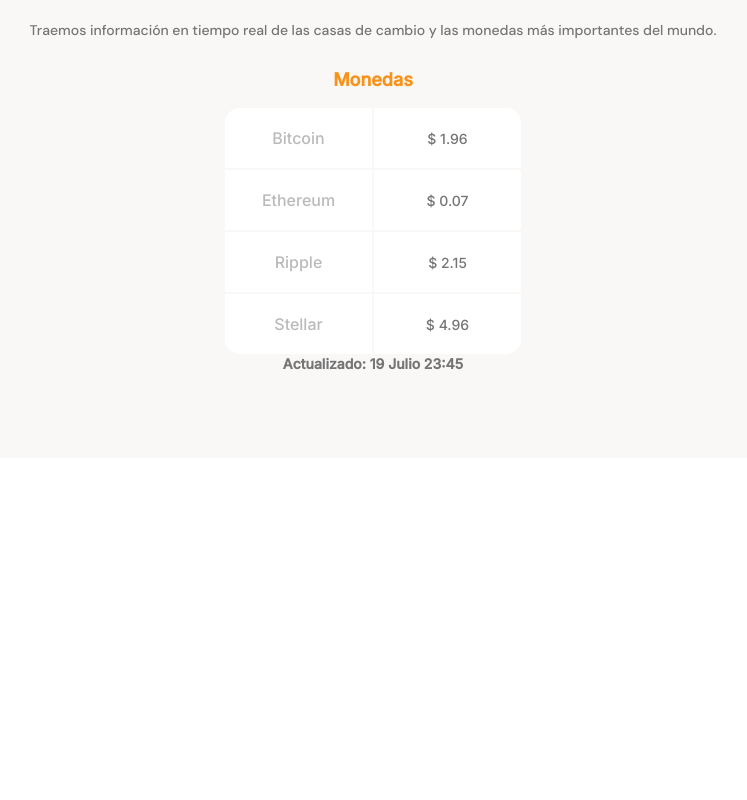
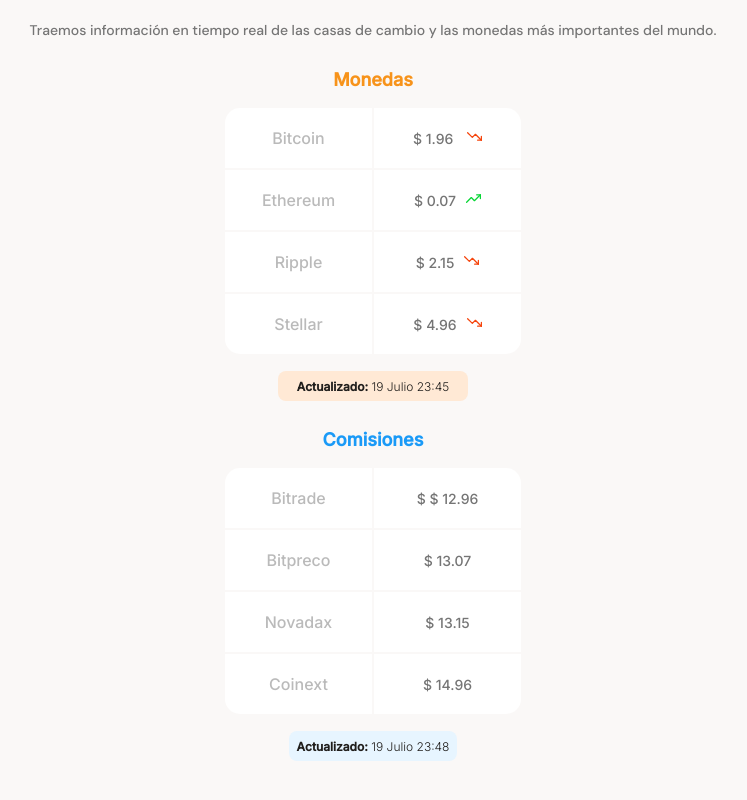
Before and after one commit to alejita180/mobilefirst, a plain HTML site: page index.html in a window 1280 px wide. Shown: the part 698-1498 px from the top of the page, without its empty margins (267-1014 px from the left). Before the commit the page ends 1156 px from the top, so only its background shows below. Drawn offline with Linux system fonts and the light colour scheme.

Commit message:
Tables are ready

```diff
--- a/index.html
+++ b/index.html
@@ -32,24 +32,50 @@
             <table>
               <tr>
                 <td class="table__top-left">Bitcoin</td>
-                <td class="table__top-right table__right">$ 1.96 <span></span></td>
+                <td class="table__top-right table__right">$ 1.96 <span class="down"></span></td>
               </tr>
               <tr>
                 <td>Ethereum</td>
-                <td class="table__right">$ 0.07</td>
+                <td class="table__right">$ 0.07<span class="up"></span></td>
               </tr>
               <tr>
                 <td>Ripple</td>
-                <td class="table__right">$ 2.15</td>
+                <td class="table__right">$ 2.15<span class="down"></span></td>
               </tr>
               <tr>
                 <td class="table__bottom-left">Stellar</td>
-                <td class="table__bottom-right table__right">$ 4.96</td>
+                <td class="table__bottom-right table__right">$ 4.96<span class="down"></span></td>
               </tr>
             </table>
           </div>
-          <div>
-            <p><b>Actualizado: 19 Julio 23:45</b></p>
+          <div class="currency-table--date">
+            <p><b>Actualizado:</b> 19 Julio 23:45</p>
+          </div>
+        </div>
+        <div class="main-commissions-table">
+          <p class="commissions-table--title">Comisiones</p>
+          <div class="commissions-table--container">
+            <table>
+              <tr>
+                <td class="table__top-left">Bitrade</td>
+                <td class="table__top-right table__right">$ $ 12.96</td>
+              </tr>
+              <tr>
+                <td>Bitpreco</td>
+                <td class="table__right">$ 13.07</td>
+              </tr>
+              <tr>
+                <td>Novadax</td>
+                <td class="table__right">$ 13.15</td>
+              </tr>
+              <tr>
+                <td class="table__bottom-left">Coinext</td>
+                <td class="table__bottom-right table__right">$ 14.96</td>
+              </tr>
+            </table>
+          </div>
+          <div class="commissions-table--date">
+            <p><b>Actualizado:</b> 19 Julio 23:48</p>
           </div>
         </div>
       </section>
--- a/style.css
+++ b/style.css
@@ -143,7 +143,7 @@ main {
   color: #757575;
 }
 
-.main-currency-table {
+.main-currency-table, .main-commissions-table {
   width: 70%;
   min-width: 235px;
   max-width: 500px;
@@ -152,7 +152,7 @@ main {
   font-family: "Inter", sans-serif;
 }
 
-.main-currency-table .currency-table--title {
+.main-currency-table .currency-table--title, .main-commissions-table .commissions-table--title {
   margin-bottom: 15px;
   font-size: 1.8rem;
   font-weight: bold;
@@ -160,7 +160,11 @@ main {
   color: var(--bitcoin-orange);
 }
 
-.currency-table--container {
+.main-commissions-table .commissions-table--title {
+  color: var(--secondary-blue);
+}
+
+.currency-table--container, .commissions-table--container {
   width: 90%;
   min-width: 230px;
   max-width: 300px;
@@ -168,12 +172,12 @@ main {
   margin: 0 auto;
 }
 
-.currency-table--container table {
+.currency-table--container table, .commissions-table--container table {
   width: 100%;
   height: 100%;
 }
 
-.currency-table--container td {
+.currency-table--container td, .commissions-table--container td {
   width: 50%;
   font-size: 1.6rem;
   font-weight: 500;
@@ -182,25 +186,73 @@ main {
   background-color: var(--white);
 }
 
-.currency-table--container .table__top-left {
+.currency-table--container .table__top-left, .commissions-table--container .table__top-left {
   border-radius: 15px 0 0 0;
 }
 
-.currency-table--container .table__top-right {
+.currency-table--container .table__top-right, .commissions-table--container .table__top-right {
   border-radius: 0 15px 0 0;
 }
 
-.currency-table--container .table__bottom-left {
+.currency-table--container .table__bottom-left, .commissions-table--container .table__bottom-left {
   border-radius: 0 0 0 15px;
 }
 
-.currency-table--container .table__bottom-right {
+.currency-table--container .table__bottom-right, .commissions-table--container .table__bottom-right {
   border-radius: 0 0 15px 0;
 }
 
-.currency-table--container .table__right {
+.currency-table--container .table__right, .commissions-table--container .table__right {
   font-size: 1.4rem;
   font-weight: normal;
   line-height: 1.7rem;
   color: #757575;
 }
+
+.currency-table--container .down {
+  display: inline-block;
+  width: 15px;
+  height: 15px;
+  margin-left: 10px;
+  background-image: url(./assets/icons/trending-down.svg);
+  background-size: cover;
+  background-position: center;
+  background-repeat: no-repeat;
+}
+
+.currency-table--container .up {
+  display: inline-block;
+  width: 15px;
+  height: 15px;
+  margin-left: 10px;
+  background-image: url(./assets/icons/trending-up.svg);
+  background-size: cover;
+  background-position: center;
+  background-repeat: no-repeat;
+}
+
+.currency-table--date {
+  width: 190px;
+  height: 30px;
+  margin: 0 auto;
+  margin-top: 15px;
+  padding: 8px;
+  background-color: var(--soft-orange);
+  border-radius: 8px;
+}
+
+.commissions-table--date {
+  width: max-content;
+  height: 30px;
+  margin: 15px auto 0;
+  padding: 8px;
+  background-color: var(--soft-blue);
+  border-radius: 8px;
+}
+
+.currency-table--date p, .commissions-table--date p {
+  font-size: 1.2rem;
+  font-weight: 300;
+  line-height: 1.5rem;
+  color: var(--warm-black);
+}
```
